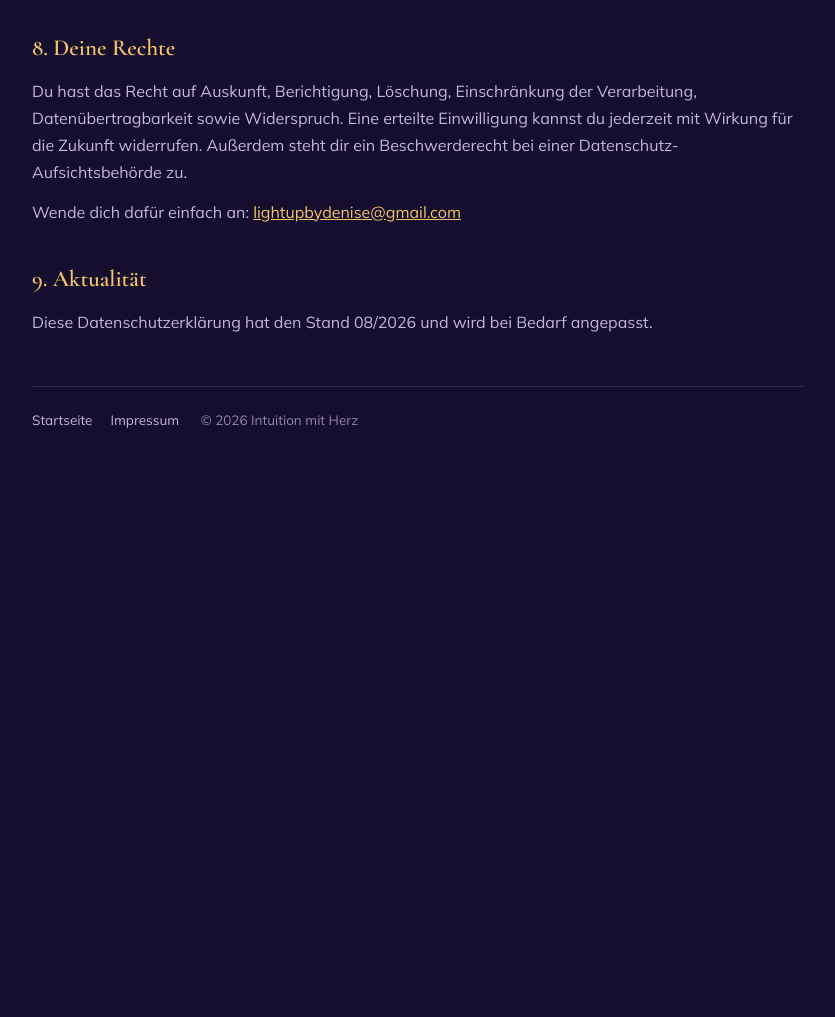
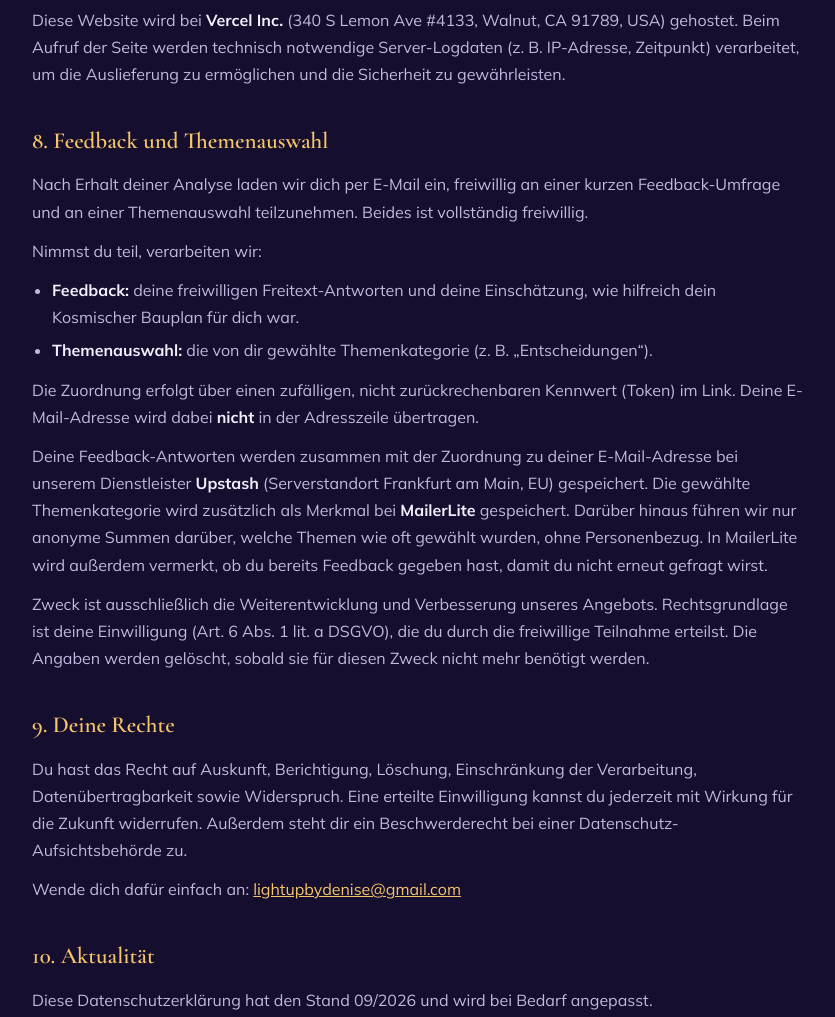
Before and after one commit to burklmedia/heilungsdna_babe, a plain HTML site: page public/datenschutz.html in a window 1280 px wide. Shown: the part 1887-2904 px from the top of the page, without its empty margins (222-1057 px from the left). Before the commit the page ends 2399 px from the top, so only its background shows below. Drawn offline with Linux system fonts and the light colour scheme.

Commit message:
Datenschutz: Abschnitt Feedback und Themenauswahl ergaenzt
- neuer Abschnitt 8 (Feedback + Themenauswahl): Freitext/Bewertung, Themenkategorie,
  Token-Zuordnung ohne E-Mail in der URL, Speicherung bei Upstash (Frankfurt/EU) und
  MailerLite, anonyme Zaehler, Zweck + Rechtsgrundlage (Einwilligung)
- Abschnitt 4: localStorage-Merker gegen Doppel-Absenden erwaehnt
- Rechte -> 9, Aktualitaet -> 10, Stand 09/2026

Co-Authored-By: Claude Opus 4.8 <noreply@anthropic.com>

```diff
--- a/public/datenschutz.html
+++ b/public/datenschutz.html
@@ -72,6 +72,7 @@
   <p>Diese Website verwendet <strong>keine Tracking- oder Werbe-Cookies</strong>. Es findet <strong>kein</strong> Einsatz von Google Analytics, Facebook Pixel oder vergleichbaren Diensten statt.</p>
   <p>Lediglich deine Bestätigung des Cookie-Hinweises wird technisch im lokalen Speicher deines Browsers (localStorage) abgelegt, damit der Hinweis nicht erneut erscheint. Diese Information verlässt deinen Browser nicht.</p>
   <p>Zur Verbesserung unseres Angebots führen wir eine <strong>eigene, cookielose Reichweitenmessung</strong> durch. Dabei zählen wir ausschließlich anonyme Schritte (z. B. Seitenaufruf, Absenden des Formulars) als reine Summen. Es werden <strong>keine Cookies</strong> gesetzt und <strong>keine personenbezogenen Daten</strong> gespeichert, insbesondere keine Namen, keine E-Mail-Adressen und keine IP-Adressen. Um ein Ereignis pro Besuch nur einmal zu zählen, wird lediglich ein technischer Merker im Sitzungsspeicher (sessionStorage) deines Browsers abgelegt, der beim Schließen des Tabs wieder verschwindet.</p>
+  <p>Auf den Seiten für Feedback und Themenauswahl wird zusätzlich ein technischer Merker im lokalen Speicher (localStorage) deines Browsers abgelegt, damit du nicht versehentlich mehrfach absendest. Auch diese Information verlässt deinen Browser nicht.</p>
 
   <h2>5. Städtesuche (Geocoding)</h2>
   <p>Für die Orts-Vorschläge im Formular wird der eingegebene Ortsname an den Dienst <strong>Open-Meteo</strong> (Open-Meteo, geocoding-api.open-meteo.com) übermittelt, um Koordinaten und Zeitzone zu ermitteln. Es werden dabei keine weiteren personenbezogenen Daten übertragen.</p>
@@ -82,12 +83,23 @@
   <h2>7. Hosting</h2>
   <p>Diese Website wird bei <strong>Vercel Inc.</strong> (340 S Lemon Ave #4133, Walnut, CA 91789, USA) gehostet. Beim Aufruf der Seite werden technisch notwendige Server-Logdaten (z. B. IP-Adresse, Zeitpunkt) verarbeitet, um die Auslieferung zu ermöglichen und die Sicherheit zu gewährleisten.</p>
 
-  <h2>8. Deine Rechte</h2>
+  <h2>8. Feedback und Themenauswahl</h2>
+  <p>Nach Erhalt deiner Analyse laden wir dich per E-Mail ein, freiwillig an einer kurzen Feedback-Umfrage und an einer Themenauswahl teilzunehmen. Beides ist vollständig freiwillig.</p>
+  <p>Nimmst du teil, verarbeiten wir:</p>
+  <ul>
+    <li><strong>Feedback:</strong> deine freiwilligen Freitext-Antworten und deine Einschätzung, wie hilfreich dein Kosmischer Bauplan für dich war.</li>
+    <li><strong>Themenauswahl:</strong> die von dir gewählte Themenkategorie (z. B. „Entscheidungen“).</li>
+  </ul>
+  <p>Die Zuordnung erfolgt über einen zufälligen, nicht zurückrechenbaren Kennwert (Token) im Link. Deine E-Mail-Adresse wird dabei <strong>nicht</strong> in der Adresszeile übertragen.</p>
+  <p>Deine Feedback-Antworten werden zusammen mit der Zuordnung zu deiner E-Mail-Adresse bei unserem Dienstleister <strong>Upstash</strong> (Serverstandort Frankfurt am Main, EU) gespeichert. Die gewählte Themenkategorie wird zusätzlich als Merkmal bei <strong>MailerLite</strong> gespeichert. Darüber hinaus führen wir nur anonyme Summen darüber, welche Themen wie oft gewählt wurden, ohne Personenbezug. In MailerLite wird außerdem vermerkt, ob du bereits Feedback gegeben hast, damit du nicht erneut gefragt wirst.</p>
+  <p>Zweck ist ausschließlich die Weiterentwicklung und Verbesserung unseres Angebots. Rechtsgrundlage ist deine Einwilligung (Art. 6 Abs. 1 lit. a DSGVO), die du durch die freiwillige Teilnahme erteilst. Die Angaben werden gelöscht, sobald sie für diesen Zweck nicht mehr benötigt werden.</p>
+
+  <h2>9. Deine Rechte</h2>
   <p>Du hast das Recht auf Auskunft, Berichtigung, Löschung, Einschränkung der Verarbeitung, Datenübertragbarkeit sowie Widerspruch. Eine erteilte Einwilligung kannst du jederzeit mit Wirkung für die Zukunft widerrufen. Außerdem steht dir ein Beschwerderecht bei einer Datenschutz-Aufsichtsbehörde zu.</p>
   <p>Wende dich dafür einfach an: <a href="mailto:lightupbydenise@gmail.com">lightupbydenise@gmail.com</a></p>
 
-  <h2>9. Aktualität</h2>
-  <p>Diese Datenschutzerklärung hat den Stand 08/2026 und wird bei Bedarf angepasst.</p>
+  <h2>10. Aktualität</h2>
+  <p>Diese Datenschutzerklärung hat den Stand 09/2026 und wird bei Bedarf angepasst.</p>
 
   <footer>
     <a href="/">Startseite</a><a href="/impressum.html">Impressum</a>
```
